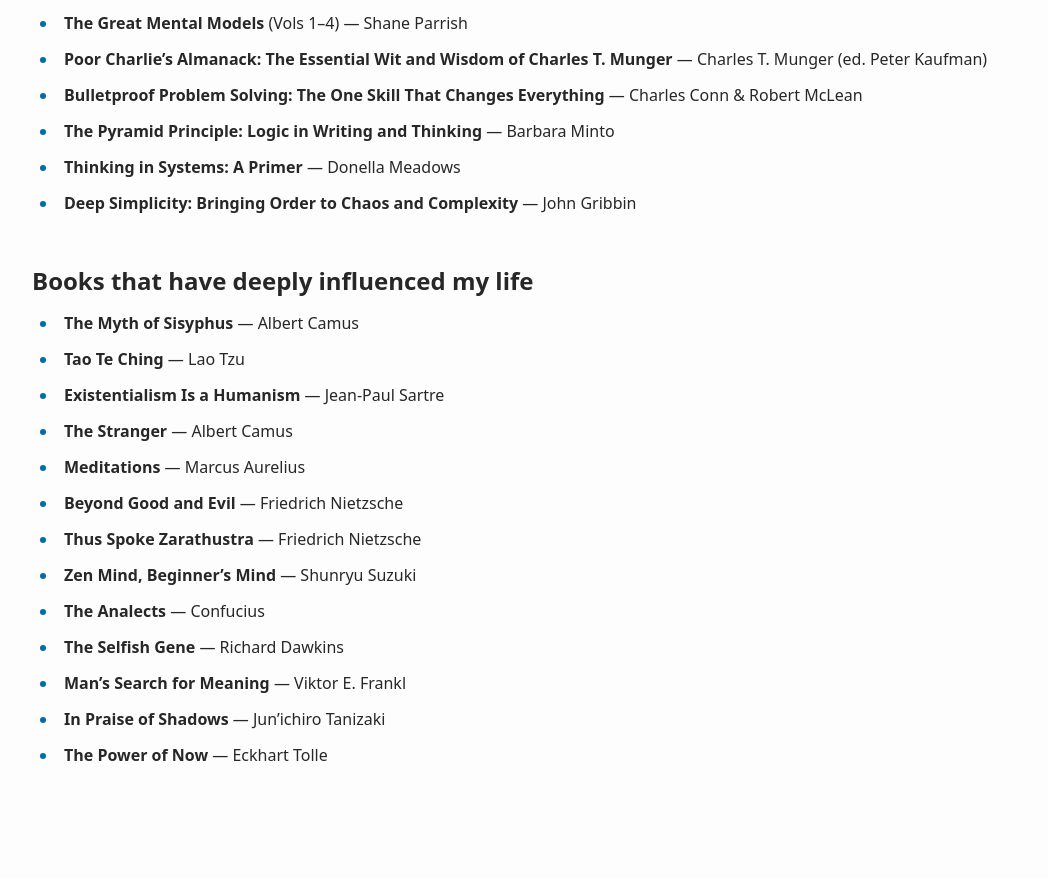
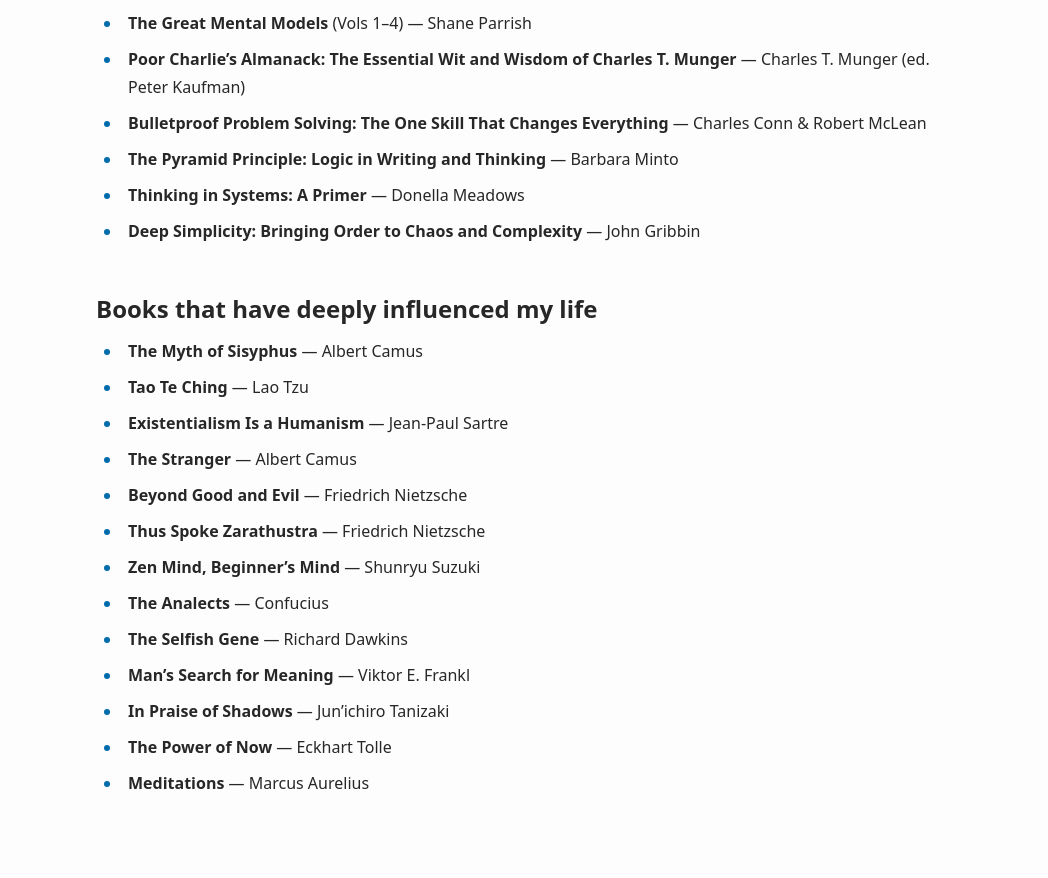
Before and after one commit to evgenirusev/blog, an Astro site: page /books in a window 1280 px wide. Shown: the part 384-1262 px from the top of the page, without its empty margins (112-1160 px from the left). Built offline with nearby package versions, Linux system fonts and the light colour scheme; Astro itself is replaced by a stand-in of ours.

Commit message:
Width down to 4xl (middle ground); move Meditations to bottom

```diff
--- a/src/pages/books.md
+++ b/src/pages/books.md
@@ -22,7 +22,6 @@
 - **Tao Te Ching** — Lao Tzu
 - **Existentialism Is a Humanism** — Jean-Paul Sartre
 - **The Stranger** — Albert Camus
-- **Meditations** — Marcus Aurelius
 - **Beyond Good and Evil** — Friedrich Nietzsche
 - **Thus Spoke Zarathustra** — Friedrich Nietzsche
 - **Zen Mind, Beginner's Mind** — Shunryu Suzuki
@@ -31,3 +30,4 @@
 - **Man's Search for Meaning** — Viktor E. Frankl
 - **In Praise of Shadows** — Jun'ichiro Tanizaki
 - **The Power of Now** — Eckhart Tolle
+- **Meditations** — Marcus Aurelius
--- a/src/styles/global.css
+++ b/src/styles/global.css
@@ -52,7 +52,7 @@
 }
 
 @utility max-w-app {
-  @apply max-w-5xl;
+  @apply max-w-4xl;
 }
 
 @utility app-layout {
```
